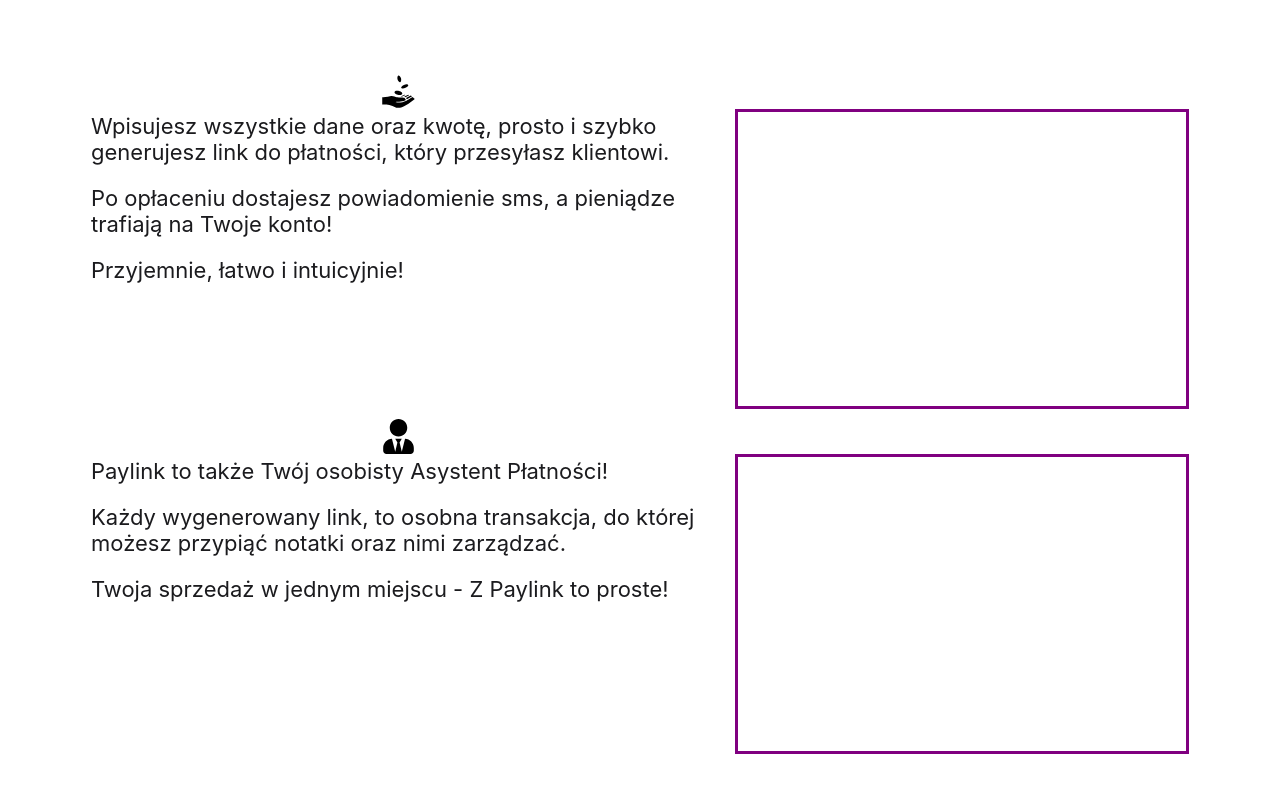
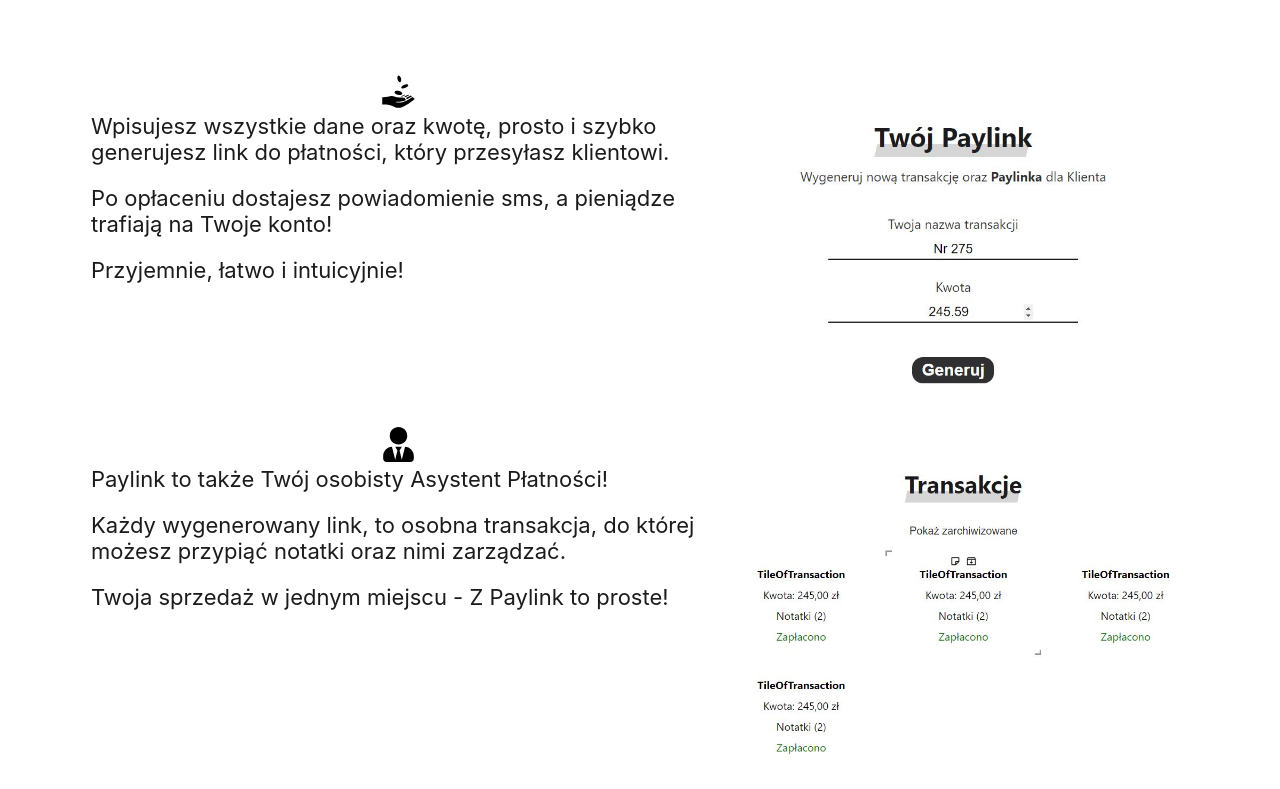
Before and after one commit to MagicianPL/PayBud, a React (Create React App) app: page /paylink in a window 1280 px wide. Shown: the part 691-1480 px from the top of the page. Built offline with nearby package versions, Linux system fonts and the light colour scheme.

Commit message:
Thumbnails on Homepage

```diff
--- a/src/components/Homepage/InfoSteps/InfoSteps.tsx
+++ b/src/components/Homepage/InfoSteps/InfoSteps.tsx
@@ -6,6 +6,8 @@
 
 import StyledWrapper from './StyledWrapper';
 import StyledButton from '../../StyledButton/StyledButton';
+import generatePaylink from '../../../assets/generatePaylink.jpg';
+import transactions from '../../../assets/transactions.jpg';
 
 const InfoSteps = () => {
     const { ref: firstRef, inView: inViewFirst } = useInView({
@@ -25,7 +27,9 @@
                 <p> Po opłaceniu dostajesz powiadomienie sms, a pieniądze trafiają na Twoje konto!</p>
                 <p>Przyjemnie, łatwo i intuicyjnie!</p>
             </div>
-            <div></div>
+            <div>
+                <img src={generatePaylink} alt="Generating Paylink Thumbnail" />
+            </div>
             </div>
 
             <div className="flex">
@@ -35,7 +39,9 @@
                 <p>Każdy wygenerowany link, to osobna transakcja, do której możesz przypiąć notatki oraz nimi zarządzać.</p>
                 <p>Twoja sprzedaż w jednym miejscu - Z Paylink to proste!</p>
             </div>
-            <div></div>
+            <div>
+                <img src={transactions} alt="Transactions Thumbnail" />
+            </div>
             </div>
             <p className={`footer ${inViewFirst && "visible"}`} ref={firstRef}>Chcesz tworzyć notatki nie generując linków? Żaden problem!</p>
             <p className={`footer second ${inViewSecond && "visible"}`} ref={secondRef}>W Paylink to Ty masz pełną kontrolę - możesz używać konta wyłącznie jako swój osobisty system zarządzania.</p>
--- a/src/components/Homepage/InfoSteps/StyledWrapper.tsx
+++ b/src/components/Homepage/InfoSteps/StyledWrapper.tsx
@@ -31,15 +31,19 @@
         }
 
         div:nth-child(even) {
-            border: 3px solid purple;
             width: 550px;
             max-width: 100%;
-            height: 300px;
+
             margin-left: 30px;
             margin-bottom: 45px;
+            overflow: hidden;
 
             @media (max-width: 900px) {
                 margin: 0 auto 58px auto;
+            }
+
+            img {
+                width: 100%;
             }
         }
     }
--- /dev/null
+++ b/src/declaration.d.ts
@@ -0,0 +1 @@
+declare module '*.jpg';
```
Also changed, not shown: src/assets/generatePaylink.jpg (added), src/assets/transactions.jpg (added).
